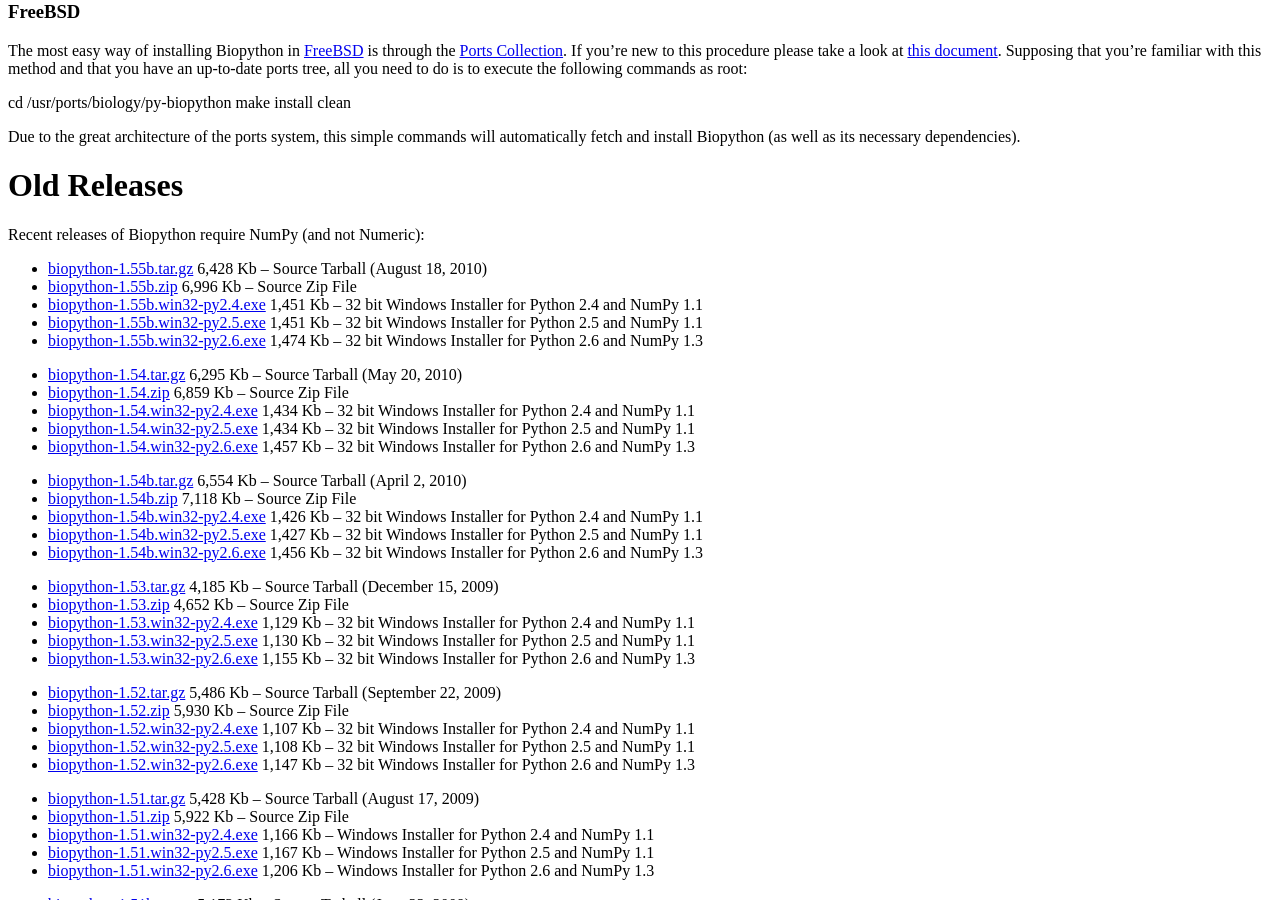
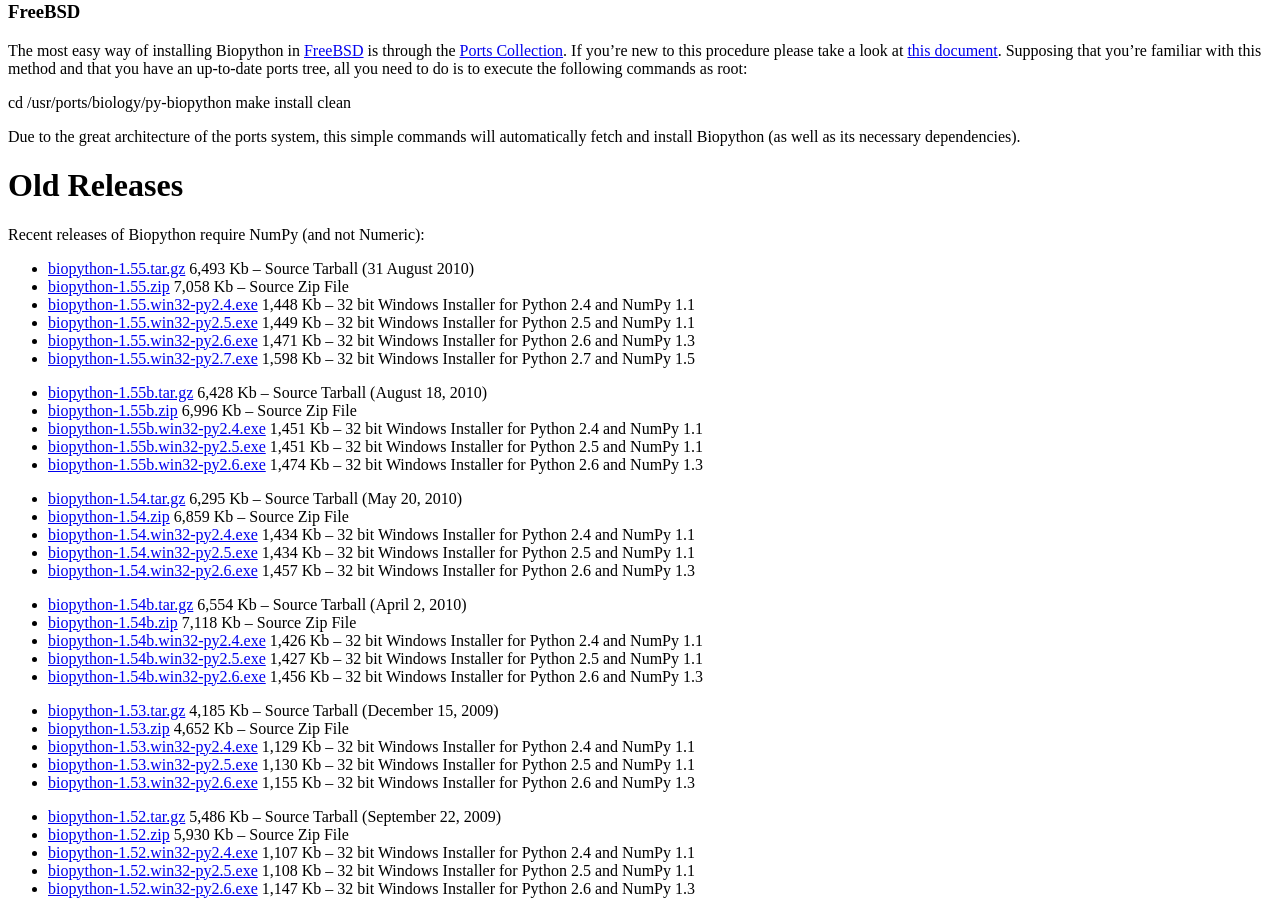
Before and after one commit to biopython/biopython.github.io, a Jekyll site: the page built from wiki/Download.md, in a window 1280 px wide and 900 px high, scrolled down 2355 px. Built offline with Jekyll 4.4.1, drawn with Linux system fonts in a browser that asks for light colours.

Commit message:
Copy 1.55 to the old section

```diff
--- a/wiki/Download.md
+++ b/wiki/Download.md
@@ -211,6 +211,21 @@ Old Releases
 ============
 
 Recent releases of Biopython require NumPy (and not Numeric):
+
+-   [biopython-1.55.tar.gz](http://biopython.org/DIST/biopython-1.55.tar.gz)
+    6,493 Kb -- Source Tarball (31 August 2010)
+-   [biopython-1.55.zip](http://biopython.org/DIST/biopython-1.55.zip)
+    7,058 Kb -- Source Zip File
+-   [biopython-1.55.win32-py2.4.exe](http://biopython.org/DIST/biopython-1.55.win32-py2.4.exe)
+    1,448 Kb -- 32 bit Windows Installer for Python 2.4 and NumPy 1.1
+-   [biopython-1.55.win32-py2.5.exe](http://biopython.org/DIST/biopython-1.55.win32-py2.5.exe)
+    1,449 Kb -- 32 bit Windows Installer for Python 2.5 and NumPy 1.1
+-   [biopython-1.55.win32-py2.6.exe](http://biopython.org/DIST/biopython-1.55.win32-py2.6.exe)
+    1,471 Kb -- 32 bit Windows Installer for Python 2.6 and NumPy 1.3
+-   [biopython-1.55.win32-py2.7.exe](http://biopython.org/DIST/biopython-1.55.win32-py2.7.exe)
+    1,598 Kb -- 32 bit Windows Installer for Python 2.7 and NumPy 1.5
+
+<!-- -->
 
 -   [biopython-1.55b.tar.gz](http://biopython.org/DIST/biopython-1.55b.tar.gz)
     6,428 Kb -- Source Tarball (August 18, 2010)
```
Also changed, not shown: 1 other file.
